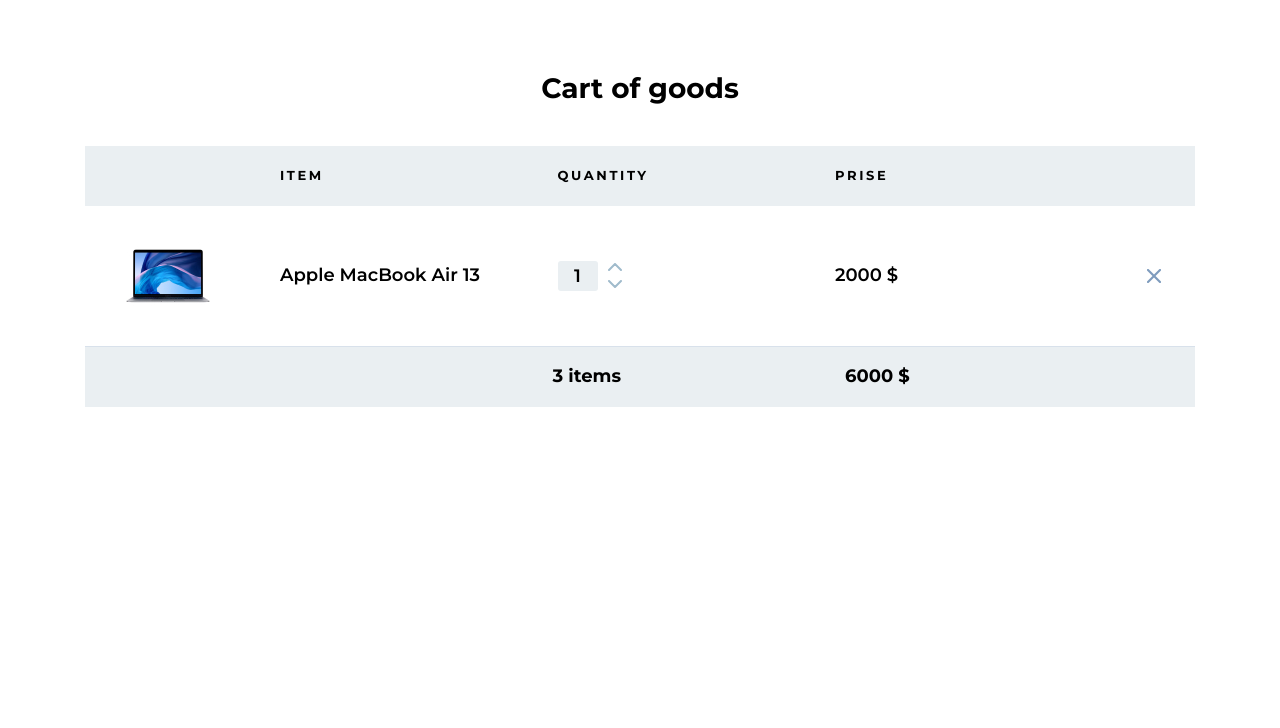
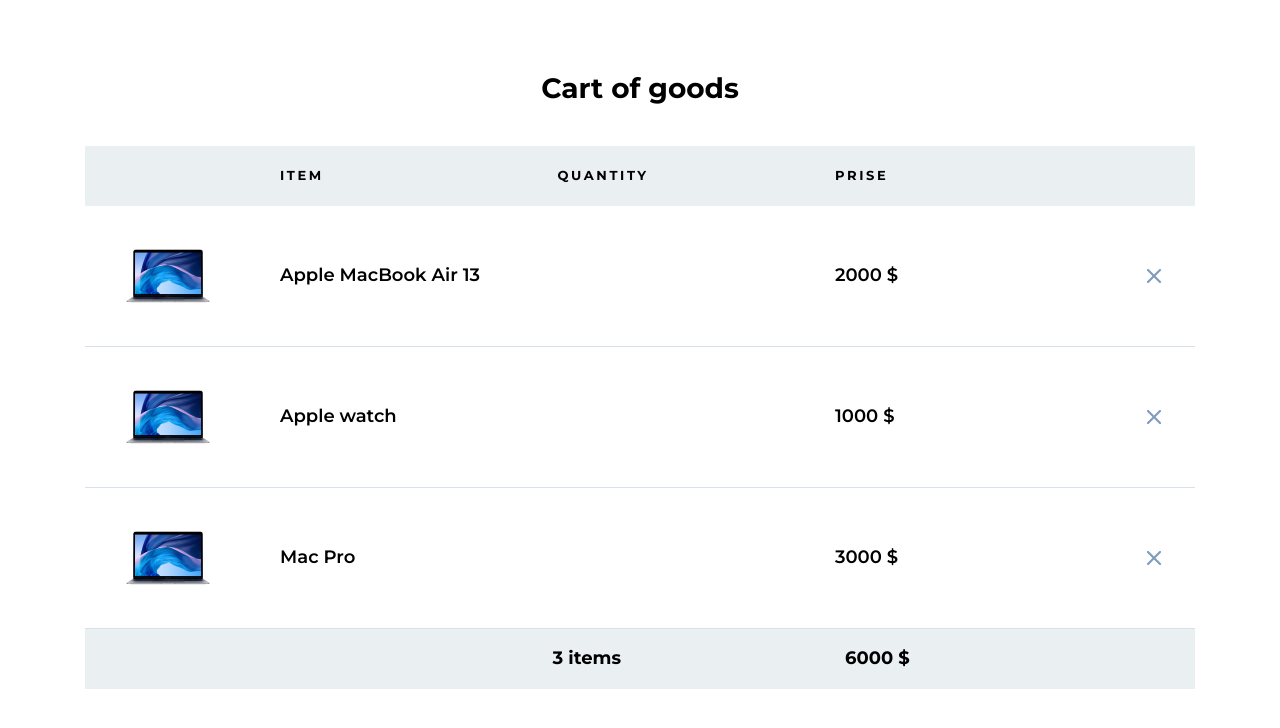
Before and after one commit to ShadePrima/cart-react-js-2022, a React (Create React App) app: page / in a window 1280 px wide. Shown: the top 728 px of the page. Built offline with nearby package versions, Linux system fonts and the light colour scheme.

Commit message:
shopin cart

```diff
--- a/src/components/Cart/index.jsx
+++ b/src/components/Cart/index.jsx
@@ -1,85 +1,25 @@
+import { useState } from "react";
 import CartFooter from "../CartFooter";
 import CartHeader from "../CartHeader";
 import Product from "../Product";
+import data from "./../../data";
 
 function Cart () {
+
+    const [cart, setCart] = useState(data)
+
+    const products = cart.map((product) => {
+        return <Product product={product} />
+    })
+
+    console.log(cart)
+
     return (
         <section className="cart">
             <CartHeader />
-            <Product />
+            {products}
             <CartFooter />
-
-
-        {/* <section className="product">
-            <div className="product__img">
-                <img src="./img/products/Apple watch.jpg" alt="Apple watch" />
-            </div>
-            <div className="product__title">
-                Apple watch
-            </div>
-
-            <div className="product__count">
-                <div className="count">
-                    <div className="count__box">
-                        <input type="number" className="count__input" min="1" max="100" value="1" />
-                    </div>
-                    <div className="count__controls">
-                        <button type="button" className="count__up">
-                            <img src="./img/icons/icon-up.svg" alt="Increase" />
-                        </button>
-                        <button type="button" className="count__down">
-                            <img src="./img/icons/icon-down.svg" alt="Decrease" />
-                        </button>
-                    </div>
-                </div>
-            </div>
-
-            <div className="product__price">
-                1000 $
-            </div>
-            <div className="product__control">
-                <button type="button">
-                    <img src="./img/icons/x.jpg" alt="Delete" />
-                </button>
-            </div>
         </section>
-
-        <section className="product">
-            <div className="product__img">
-                <img src="./img/products/Mac Pro.jpg" alt="Mac Pro" />
-            </div>
-            <div className="product__title">
-                Mac Pro
-            </div>
-
-            <div className="product__count">
-                <div className="count">
-                    <div className="count__box">
-                        <input type="number" className="count__input" min="1" max="100" value="1" />
-                    </div>
-                    <div className="count__controls">
-                        <button type="button" className="count__up">
-                            <img src="./img/icons/icon-up.svg" alt="Increase" />
-                        </button>
-                        <button type="button" className="count__down">
-                            <img src="./img/icons/icon-down.svg" alt="Decrease" />
-                        </button>
-                    </div>
-                </div>
-            </div>
-
-            <div className="product__price">
-                3000 $
-            </div>
-            <div className="product__control">
-                <button type="button">
-                    <img src="./img/icons/x.jpg" alt="Delete" />
-                </button>
-            </div>
-        </section> */}
-
-
-    </section>
      );
 }
 
--- a/src/components/Product/index.jsx
+++ b/src/components/Product/index.jsx
@@ -2,22 +2,22 @@
 import Count from "../Count";
 import "./style.scss"
 
-const Product = () => {
+const Product = ({product}) => {
     return (
         <section className="product">
         <div className="product__img">
             <img src="./img/products/Computer.jpg" alt="Apple MacBook Air 13" />
         </div>
         <div className="product__title">
-            Apple MacBook Air 13
+            {product.title}
         </div>
 
         <div className="product__count">
-            <Count />
+            {/* <Count /> */}
         </div>
 
         <div className="product__price">
-            2000 $
+            {product.prise} $
         </div>
         <div className="product__control">
             <ButtonDelete />
--- /dev/null
+++ b/src/data.js
@@ -0,0 +1,30 @@
+const cart = [
+    {
+        id: 1,
+        img: 'Computer.jpg',
+        title: 'Apple MacBook Air 13',
+        count: 1,
+        prise: 2000,
+        priseTotal: 2000,
+    },
+
+    {
+        id: 2,
+        img: 'Apple watch.jpg',
+        title: 'Apple watch',
+        count: 1,
+        prise: 1000,
+        priseTotal: 1000,
+    },
+
+    {
+        id: 3,
+        img: 'Mac Pro.jpg',
+        title: 'Mac Pro',
+        count: 1,
+        prise: 3000,
+        priseTotal: 3000,
+    }
+]
+
+export default cart
```
